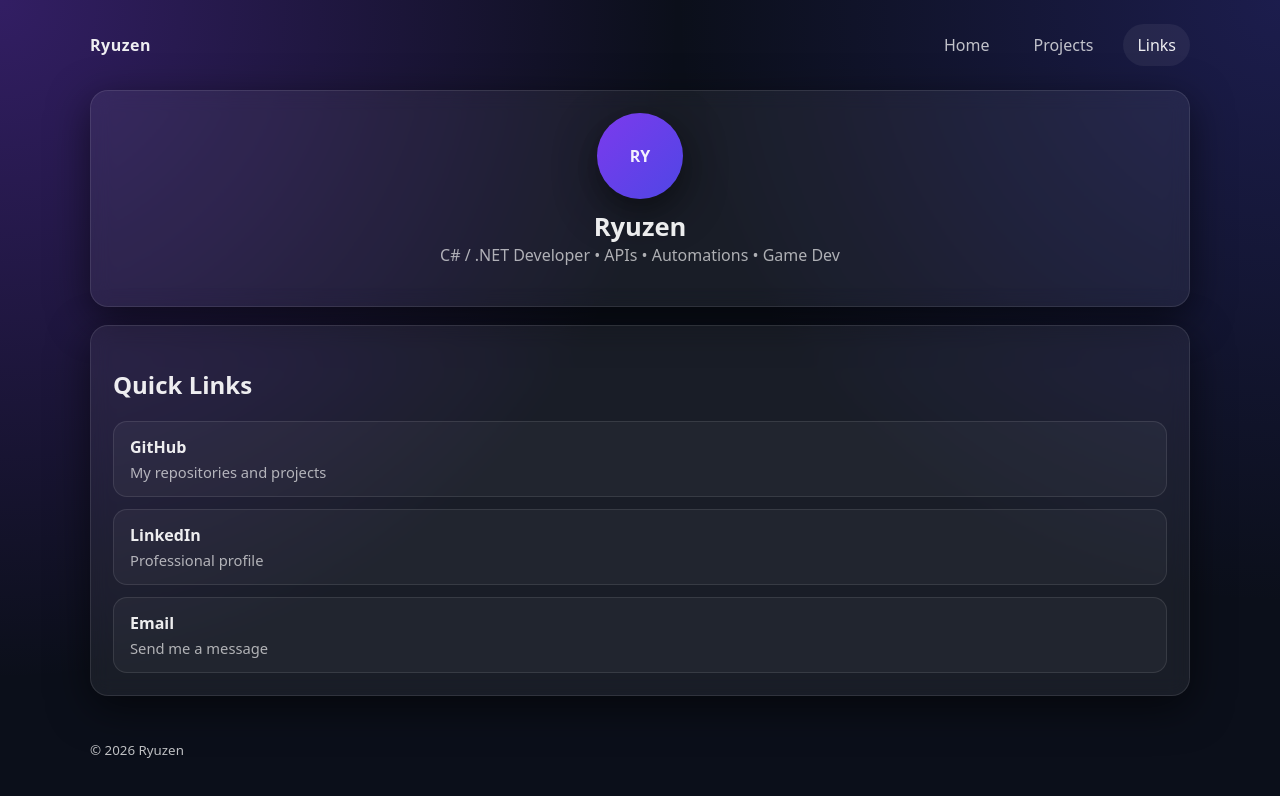
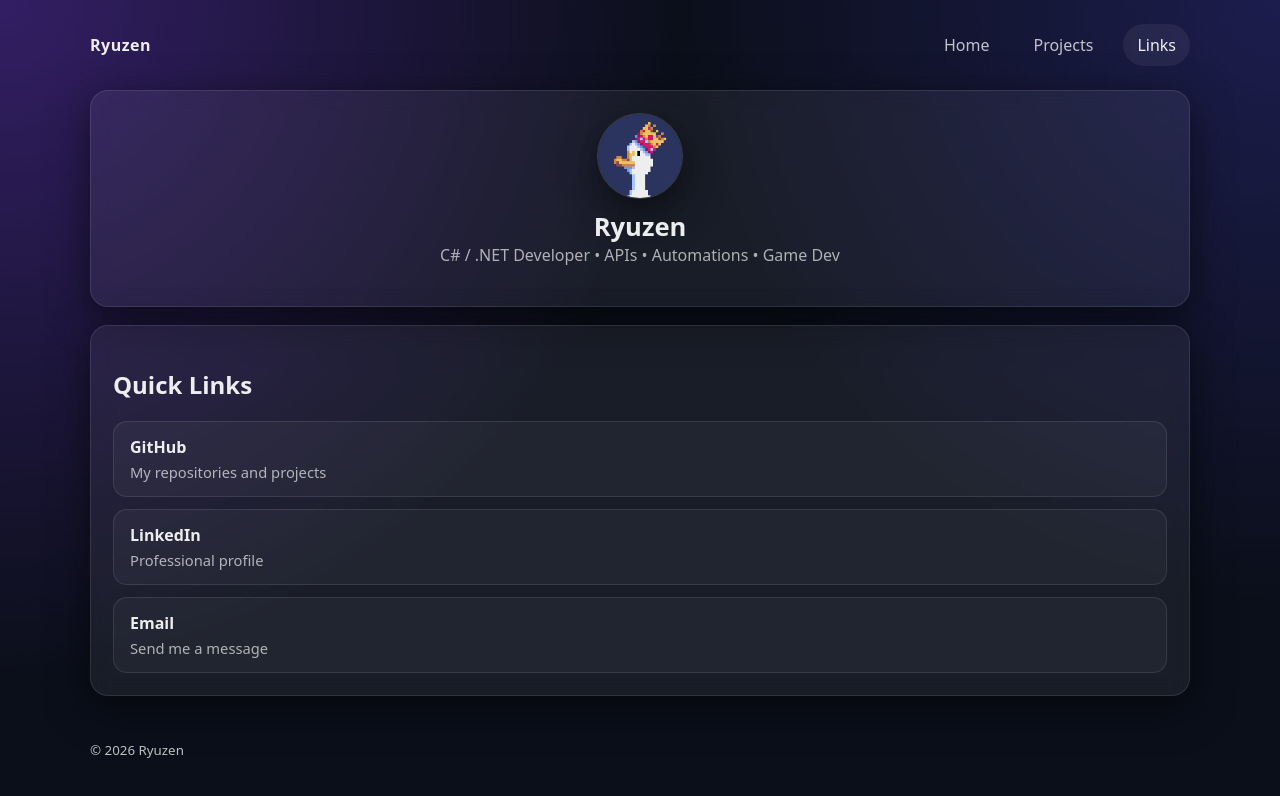
Before and after one commit to ryuzenink-cell/ryuzen-website, a plain HTML site: page links.html in a window 1280 px wide. Drawn offline with Linux system fonts and the light colour scheme.

Commit message:
chore: update branding to Ryuzen and add logo avatar

```diff
--- a/assets/css/components.css
+++ b/assets/css/components.css
@@ -97,10 +97,19 @@
   display: grid;
   place-items: center;
   margin: 0 auto 10px auto;
-  background: linear-gradient(135deg, var(--primary), var(--primary-2));
-  font-weight: 800;
+  background: rgba(255,255,255,0.04);
+  border: 1px solid var(--border);
   box-shadow: var(--shadow);
+  overflow: hidden;
 }
+
+.avatar img {
+  width: 100%;
+  height: 100%;
+  object-fit: cover;
+  display: block;
+}
+
 
 .links-grid {
   display: grid;
--- a/links.html
+++ b/links.html
@@ -26,7 +26,7 @@
   <main class="container">
     <section class="card center">
       <div class="avatar">
-        <span>RY</span>
+        <img src="./assets/img/logo.jpg" alt="Ryuzen logo" />
       </div>
 
       <h1 class="page-title">Ryuzen</h1>
```
